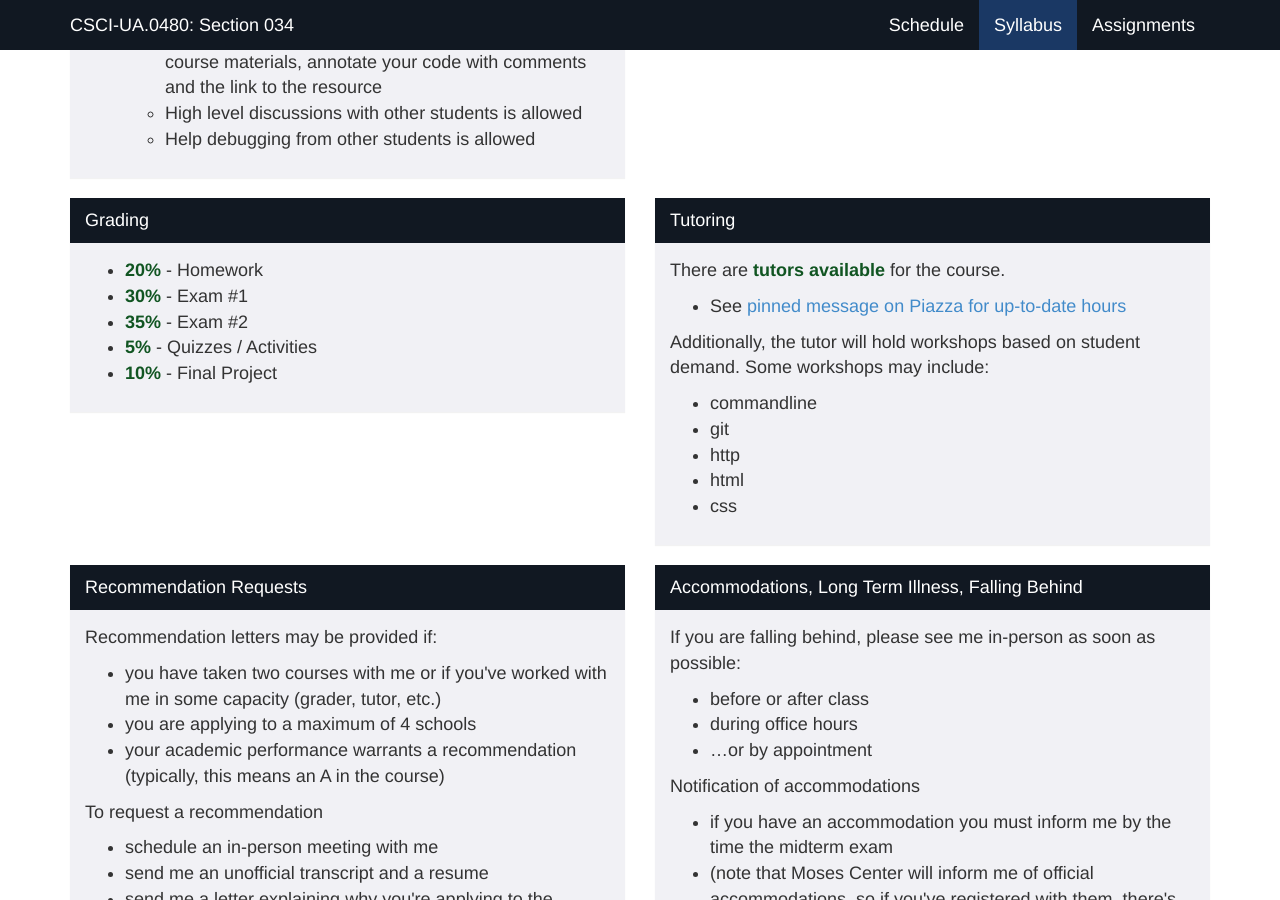
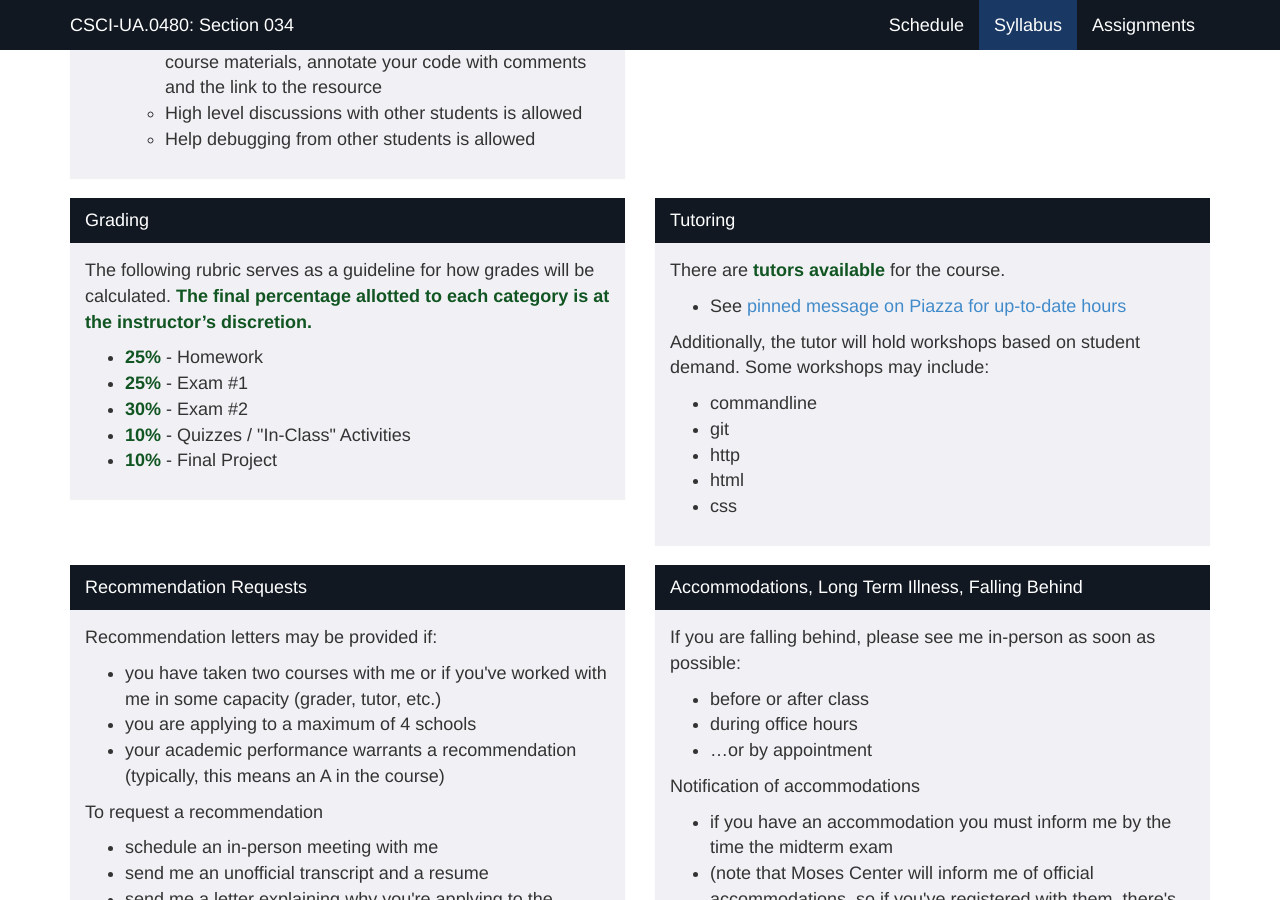
Before and after one commit to foureyes/csci-ua.0480-fall2020-034, a Jekyll site: the page built from syllabus.markdown, in a window 1280 px wide and 900 px high, scrolled down 1914 px. Built offline with Jekyll 4.4.1, drawn with Linux system fonts in a browser that asks for light colours; a script that is not in the unit is left out.

```diff
--- a/_config.yml
+++ b/_config.yml
@@ -60,7 +60,7 @@ vars:
 
 
   survey_intro: https://docs.google.com/forms/d/e/1FAIpQLSeLRQXSrWw4n44xSzFSP0HZ_LLTnEn6gIGCpjIDpz83zsZiWQ/viewform
-  piazza: https://piazza.com/class/k5r0okax2b34sk
+  forum: campusewire.com
   email: jversoza@cs.nyu.edu
   contact_link: https://piazza.com/class/k5r0okax2b34sk
   contact_label: piazza
--- a/index.markdown
+++ b/index.markdown
@@ -10,7 +10,7 @@ nav-state: index
 -->
 
 <div id="quick-links">
-<h3><a href="syllabus.html">Course Info</a> | <a href="{{ site.vars.piazza }}">Piazza</a> | <a href="syllabus.html#tutoring">Tutoring</a> | <a href="syllabus.html#hw-policy">Homework Policy</a> | <a href="syllabus.html#quiz-policy">Quiz Policy</a></h3>
+<h3><a href="syllabus.html">Course Info</a> | <a href="{{ site.vars.forum }}">Forum</a> | <a href="syllabus.html#tutoring">Tutoring</a> | <a href="syllabus.html#hw-policy">Homework Policy</a> | <a href="syllabus.html#quiz-policy">Quiz Policy</a></h3>
 </div>
 <table class="table table-striped table-hover">
 <thead>
--- a/syllabus.markdown
+++ b/syllabus.markdown
@@ -180,10 +180,13 @@ Significant material will be pulled from the following sites:
 <a name="grading"></a>
 <div class="panel-heading">Grading</div>
 <div class="panel-body" markdown="block">
-* __20%__ - Homework
-* __30%__ - Exam #1
-* __35%__ - Exam #2
-* __5%__ - Quizzes / Activities
+
+The following rubric serves as a guideline for how grades will be calculated. __The final percentage allotted to each category is at the instructor’s discretion.__
+
+* __25%__ - Homework
+* __25%__ - Exam #1
+* __30%__ - Exam #2
+* __10%__ - Quizzes / "In-Class" Activities
 * __10%__ - Final Project
 </div>
     </div>
```
